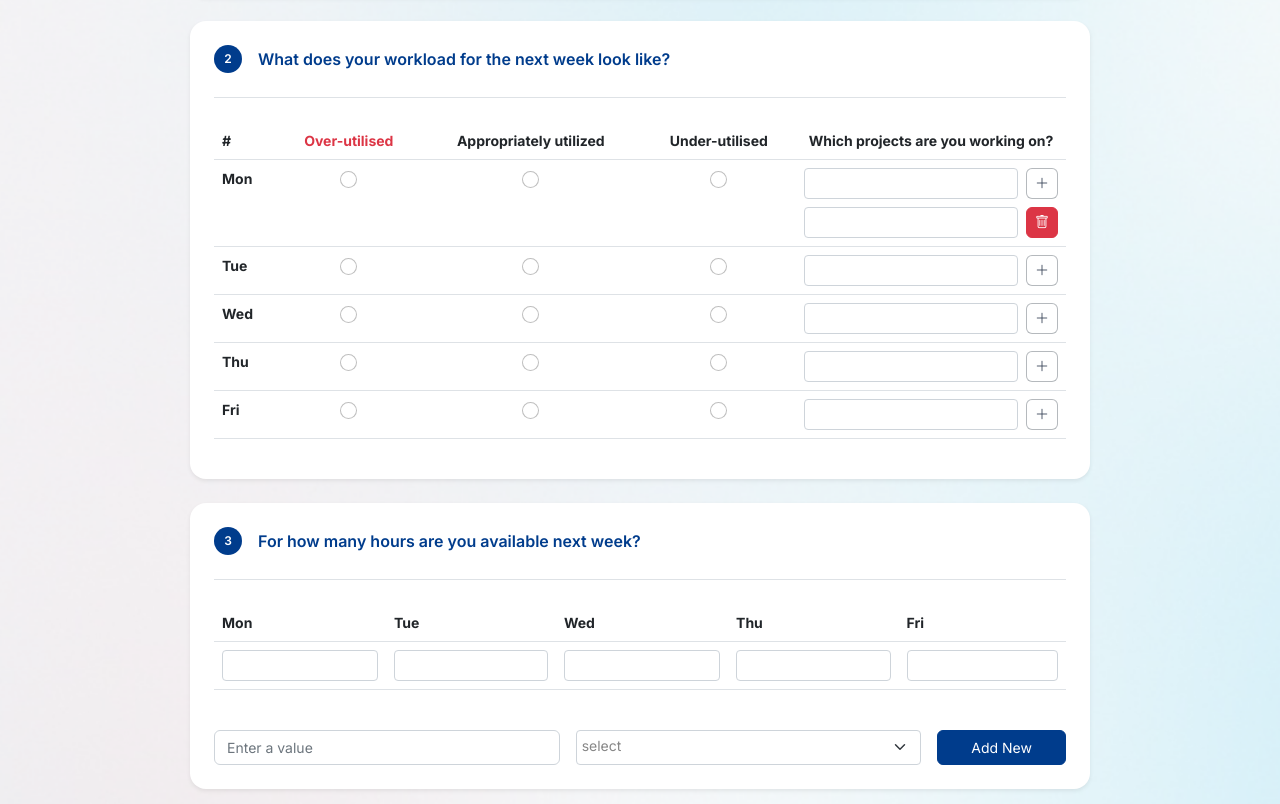
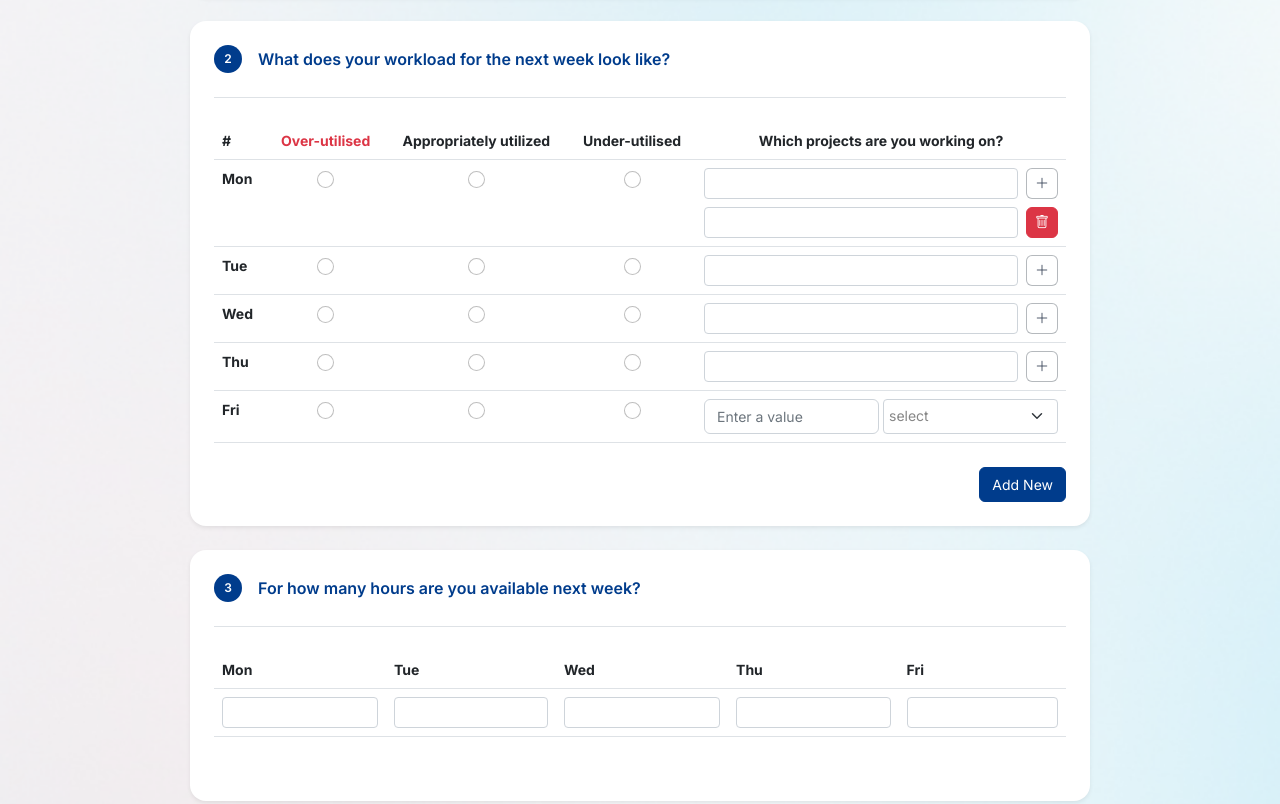
Before and after one commit to rahuldev39/weekly-roster, a plain HTML site: page index.html in a window 1280 px wide. Shown: the part 607-1411 px from the top of the page. Drawn offline with nearby package versions, Linux system fonts and the light colour scheme.

Commit message:
multiselect update

```diff
--- a/css/style.css
+++ b/css/style.css
@@ -93,13 +93,14 @@ body{
     padding-left: 12px;
     padding-top: 0px;
     width: 100% !important;
+    text-align: left;
 }
 .multiselect-dropdown span.placeholder{
     background-color: transparent;
     font-size: 14px;
     color: #0f0f0f !important;
 }
-.multiselect-dropdown span.optext {
+.multiselect-dropdown span.optext,.multiselect-dropdown span.placeholder {
     margin-top: 2px;
     font-size: 14px;
 }
--- a/index.html
+++ b/index.html
@@ -135,7 +135,7 @@
                                 <th scope="col" class="text-danger">Over-utilised</th>
                                 <th scope="col">Appropriately utilized</th>
                                 <th scope="col">Under-utilised</th>
-                                <th width="270">Which projects are you working on?</th>
+                                <th width="370">Which projects are you working on?</th>
                               </tr>
                             </thead>
                             <tbody>
@@ -217,12 +217,21 @@
                                 <td><input class="form-check-input text-primary" type="radio" name="q2-fri"></td>
                                 <td><input class="form-check-input text-primary" type="radio" name="q2-fri"></td>
                                 <td>
-                                  <div class="d-flex flex-column gap-2">
-                                    <div class="d-flex gap-2 align-items-center">
-                                      <input type="text" class="form-control form-control-sm">
-                                      <button class="btn btn-light border border-secondary border-opacity-50 p-1 px-2 h-auto fs-14">
-                                        <i class="bi bi-plus-lg"></i>
-                                      </button>
+                                  <div class="row g-1">
+                                    <div class="col-6">
+                                      <input type="text" class="form-control fs-14" placeholder="Enter a value">
+                                    </div>
+                                    <div class="col-6">
+                                      <select multiple
+                                      multiselect-search="true"
+                                      multiselect-select-all="true"
+                                      multiselect-max-items="1"
+                                      multiselect-hide-x = "false" class="form-select">
+                                        <option>Select item 1</option>
+                                        <option>Select item 2</option>
+                                        <option>Select item 3</option>
+                                        <option>Select item 4</option>
+                                      </select>
                                     </div>
                                   </div>
                                 </td>
@@ -231,6 +240,9 @@
                           </table>
                     </div>
 
+                    <div class="mt-2 text-end">
+                      <button class="btn btn-primary fs-14">Add New</button>
+                    </div>
                 </div>
 
                 <div class="question-item bg-white p-4 rounded-4 shadow-sm mb-4">
@@ -261,26 +273,9 @@
                           </tbody>
                         </table>
                   </div>
-                  <div class="row g-3">
-                    <div class="col-md-5">
-                      <input type="text" class="form-control fs-14" placeholder="Enter a value">
-                    </div>
-                    <div class="col-md-5">
-                      <select multiple
-                      multiselect-search="true"
-                      multiselect-select-all="true"
-                      multiselect-max-items="1"
-                      multiselect-hide-x = "false" class="form-select">
-                        <option>Select item 1</option>
-                        <option>Select item 2</option>
-                        <option>Select item 3</option>
-                        <option>Select item 4</option>
-                      </select>
-                    </div>
-                    <div class="col-md-2">
-                      <button class="btn btn-primary fs-14 w-100">Add New</button>
-                    </div>
-                  </div>
+
+
+
               </div>
 
                 <div class="text-center pt-4">
```
